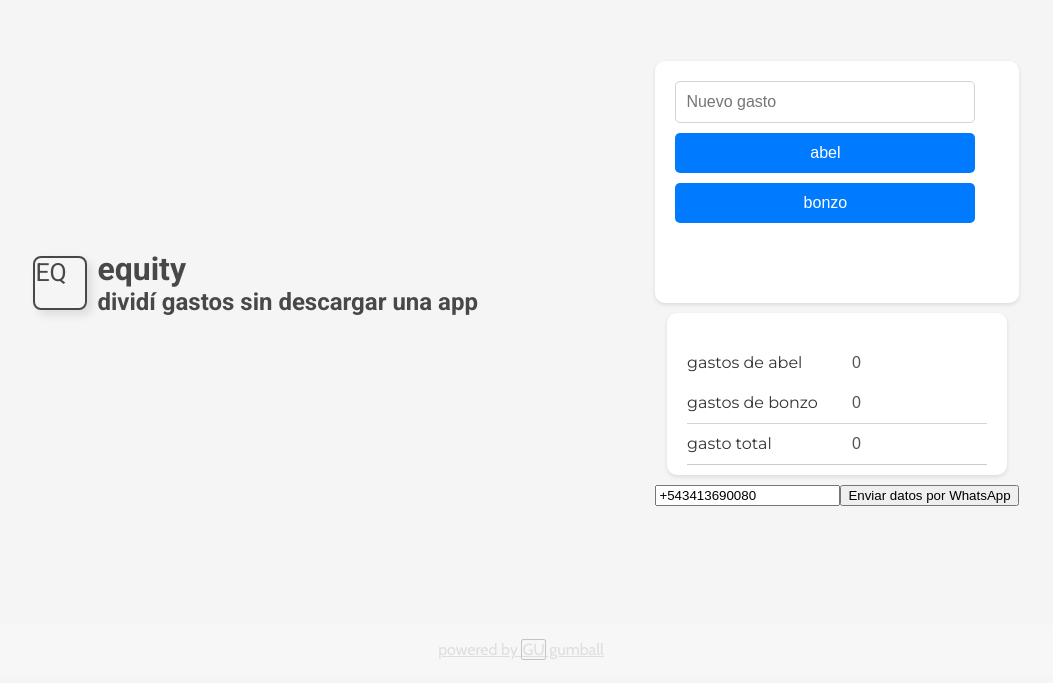
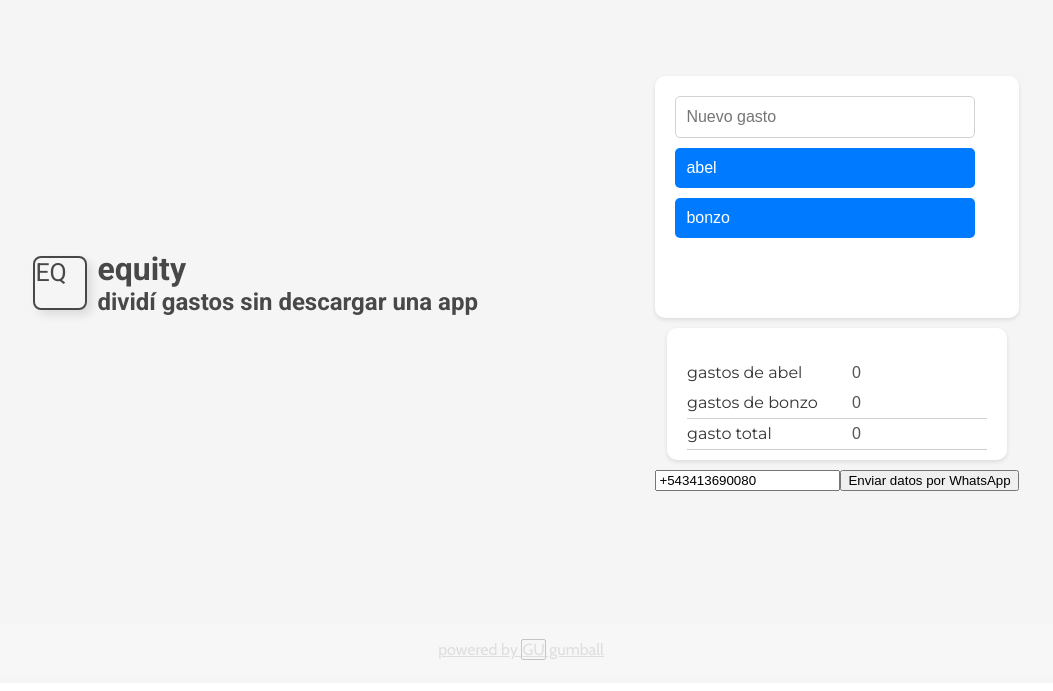
Before and after one commit to bcmfranco/equity, a Nuxt app: page / in a window 1280 px wide. Shown: the part 125-816 px from the top of the page, without its empty margins (119-1172 px from the left). Built offline with nearby package versions, Linux system fonts and the light colour scheme.

Commit message:
Correct styles

```diff
--- a/src/pages/index.vue
+++ b/src/pages/index.vue
@@ -268,6 +268,8 @@ export default {
   font-size: 16px;
   cursor: pointer;
   transition: background-color 0.3s;
+  text-align: left;
+  text-indent: 5px;
 }
 
 #input_wrapper button:hover {
@@ -281,18 +283,19 @@ export default {
   color: #333;
 }
 
-#item_list button {
-  border: none;
-  background-color: inherit;
-  color: inherit;
-}
-
-.item {
+#item_list .item {
   display: flex;
   justify-content: space-between;
   align-items: center;
   height: 40px;
   border-bottom: 1px solid #ccc;
+  color: #333;
+}
+
+#item_list button {
+  border: none;
+  background-color: inherit;
+  font-size: 14px;
 }
 
 #sentence{
@@ -317,7 +320,7 @@ export default {
 
 .total_input {
   width: 100px;
-  height: 40px;
+  height: 30px;
   padding: 0 10px;
   border: 1px solid #ccc;
   border-radius: 5px;
@@ -333,7 +336,7 @@ export default {
   display: grid;
   grid-template-columns: 1fr 1fr;
   gap: 10px;
-  line-height: 40px;
+  line-height: 30px;
   font-size: 16px;
 }
 
```
